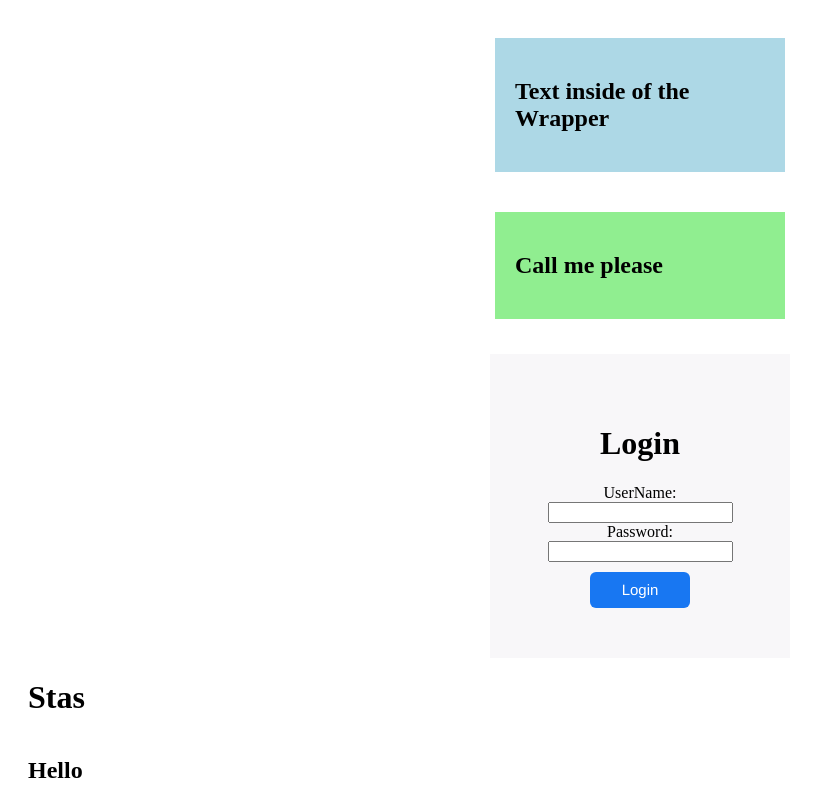
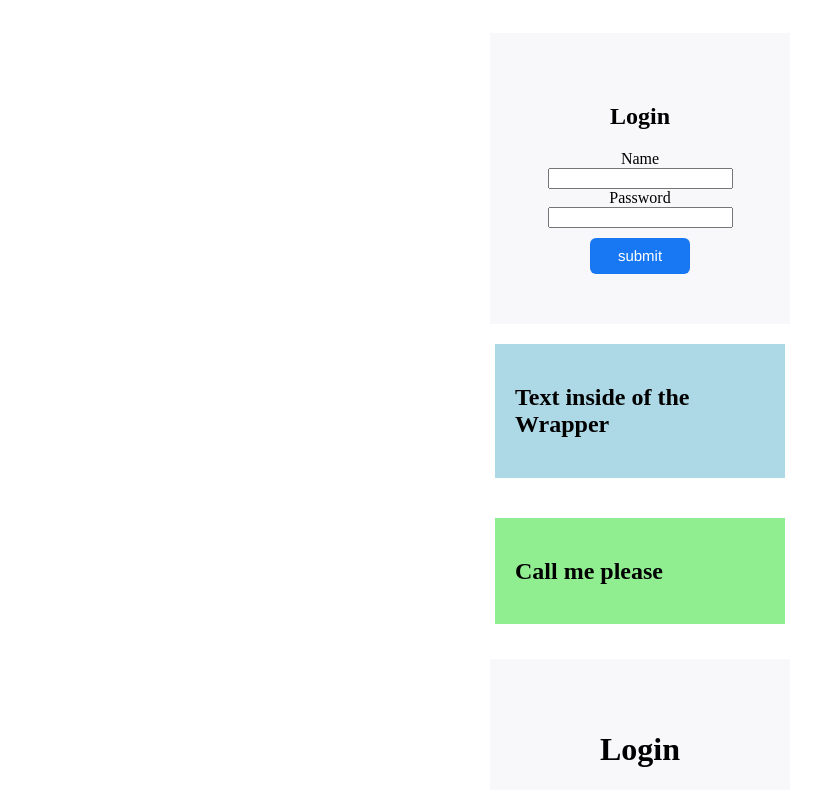
Before and after one commit to GitHubStanislav/app_01, a React (Create React App) app: page / in a window 1280 px wide. Shown: the top 790 px of the page, without its empty margins (0-820 px from the left). Built offline with nearby package versions, Linux system fonts and the light colour scheme.

Commit message:
simple login

```diff
--- a/src/App.js
+++ b/src/App.js
@@ -11,6 +11,7 @@ import Card from "./components/reactFragments/Card";
 import Login from "./components/login/Login";
 import ButtonDelete from "./components/counterTest/ButtonDelete";
 import Wrapper from "./components/Wrapper";
+import LoginTest from "./components/login/LoginTest";
 
 const texts = ["click me1", "click me2", "click me3", "push me"];
 
@@ -24,6 +25,7 @@ function App() {
   };
   return (
     <div className="App">
+      <LoginTest>Login</LoginTest>
       <Wrapper color="lightblue">
         <h2>Text inside of the Wrapper</h2>
       </Wrapper>
--- /dev/null
+++ b/src/components/login/LoginTest.js
@@ -0,0 +1,44 @@
+import { useState } from "react";
+import "./Login.css";
+function LoginTest(props) {
+  const [userName, setUserName] = useState("");
+  const [password, setPassword] = useState("");
+  const handleFormSubmit = (event) => {
+    event.preventDefault();
+    const data = {
+      userName: userName,
+      password: password,
+    };
+    console.log(data);
+  };
+  return (
+    <>
+      <form onSubmit={handleFormSubmit}>
+        <h2>{props.children} </h2>
+        <label>
+          Name
+          <input
+            type="text"
+            value={userName}
+            onChange={(e) => {
+              setUserName(e.target.value);
+            }}
+          />
+        </label>
+        <label>
+          Password
+          <input
+            type="text"
+            value={password}
+            onChange={(e) => {
+              setPassword(e.target.value);
+            }}
+          />
+        </label>
+        <button>submit</button>
+      </form>
+    </>
+  );
+}
+
+export default LoginTest;
```
